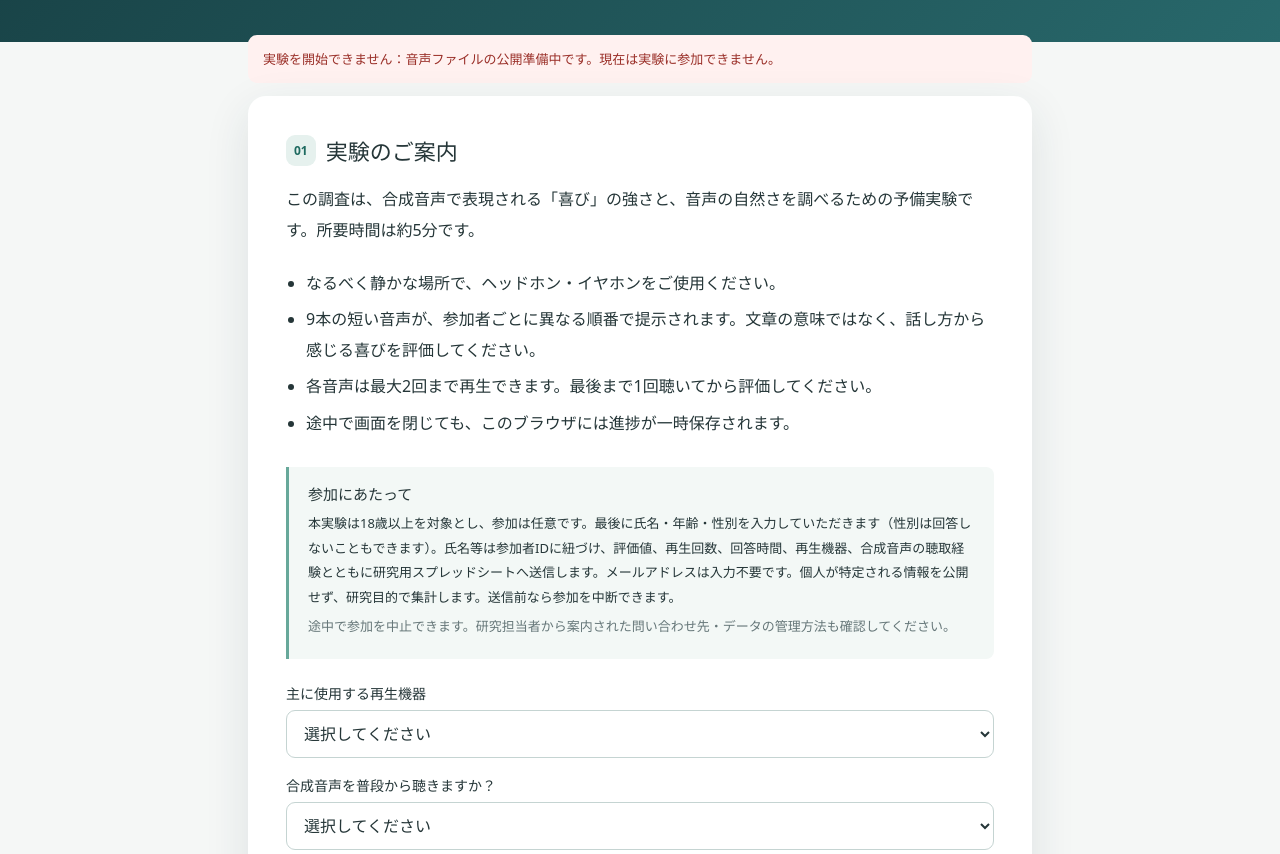
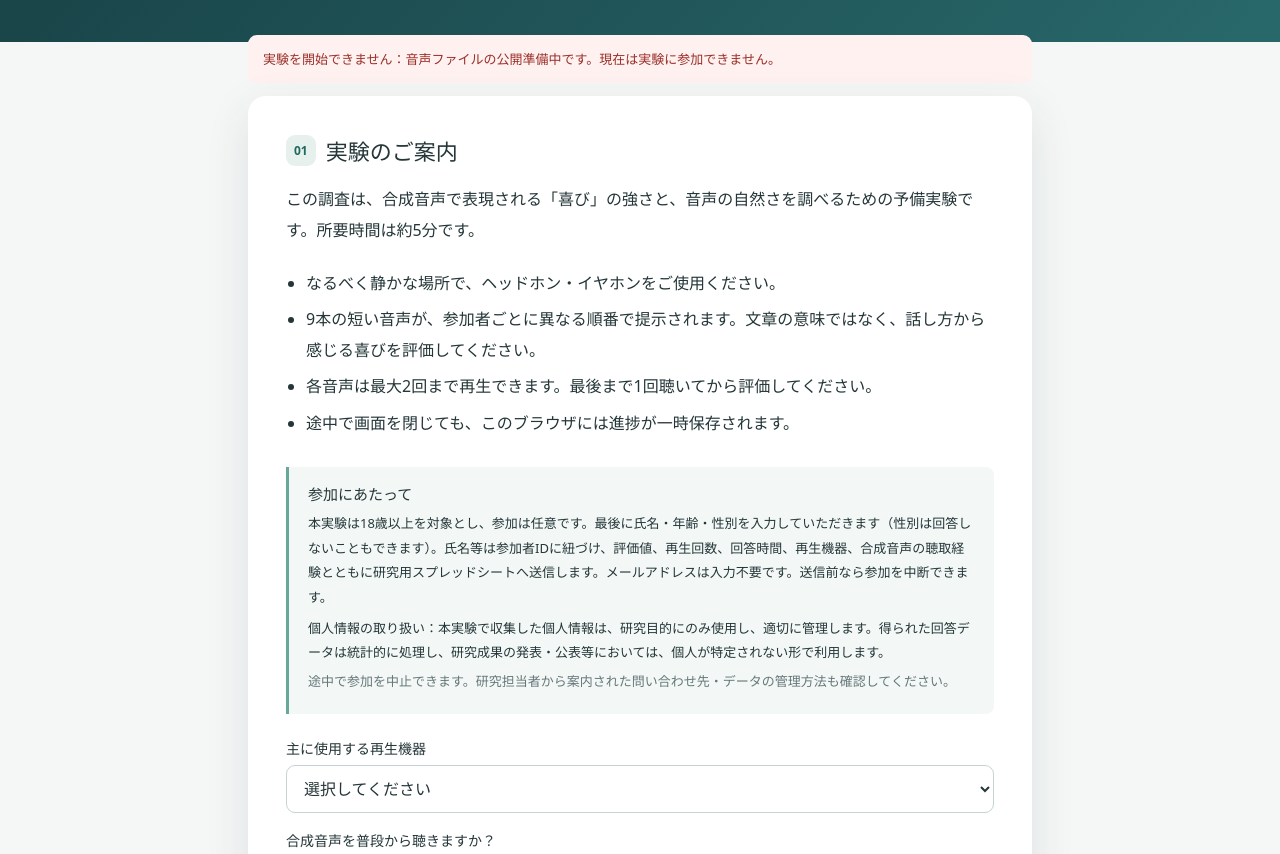
Before and after one commit to Daimaooooo/EmoSpherepp-ListeningTest, a plain HTML site: page docs/index.html in a window 1280 px wide. Shown: the part 211-1065 px from the top of the page. Drawn offline with Linux system fonts and the light colour scheme; no server answers.

Commit message:
Clarify research-only use and de-identified reporting in participant notice

```diff
--- a/docs/index.html
+++ b/docs/index.html
@@ -34,7 +34,8 @@
         </ul>
         <div class="privacy">
           <h3>参加にあたって</h3>
-          <p>本実験は18歳以上を対象とし、参加は任意です。最後に氏名・年齢・性別を入力していただきます（性別は回答しないこともできます）。氏名等は参加者IDに紐づけ、評価値、再生回数、回答時間、再生機器、合成音声の聴取経験とともに研究用スプレッドシートへ送信します。メールアドレスは入力不要です。個人が特定される情報を公開せず、研究目的で集計します。送信前なら参加を中断できます。</p>
+          <p>本実験は18歳以上を対象とし、参加は任意です。最後に氏名・年齢・性別を入力していただきます（性別は回答しないこともできます）。氏名等は参加者IDに紐づけ、評価値、再生回数、回答時間、再生機器、合成音声の聴取経験とともに研究用スプレッドシートへ送信します。メールアドレスは入力不要です。送信前なら参加を中断できます。</p>
+          <p><strong>個人情報の取り扱い：</strong>本実験で収集した個人情報は、研究目的にのみ使用し、適切に管理します。得られた回答データは統計的に処理し、研究成果の発表・公表等においては、個人が特定されない形で利用します。</p>
           <p class="small">途中で参加を中止できます。研究担当者から案内された問い合わせ先・データの管理方法も確認してください。</p>
         </div>
         <form id="startForm">
```
